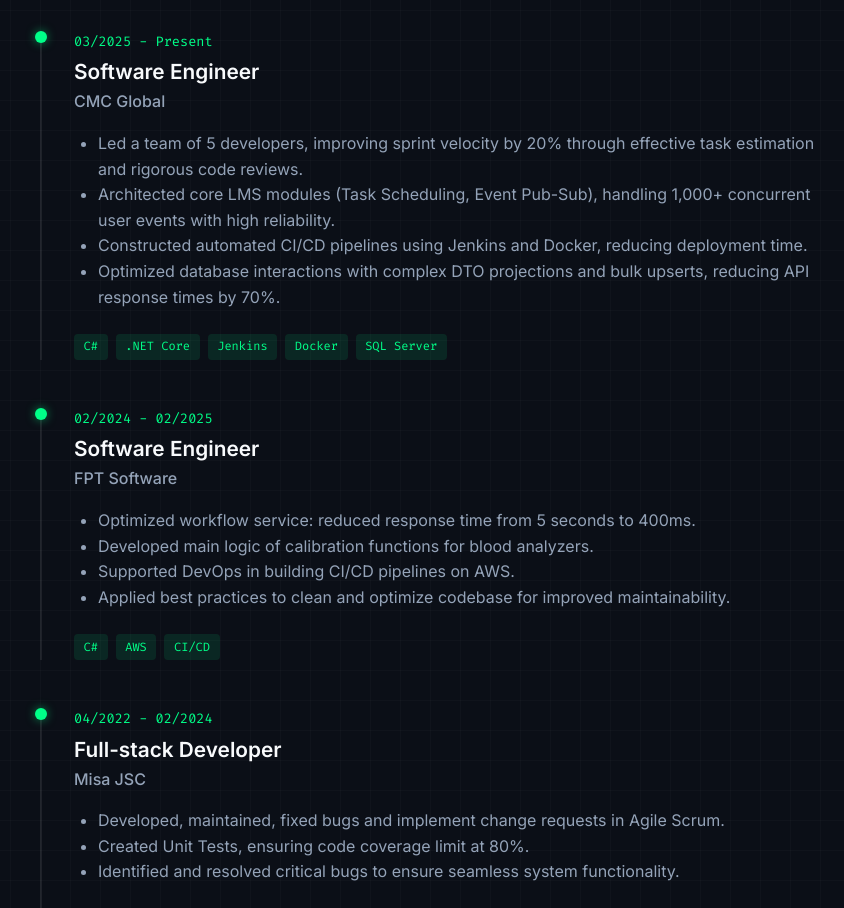
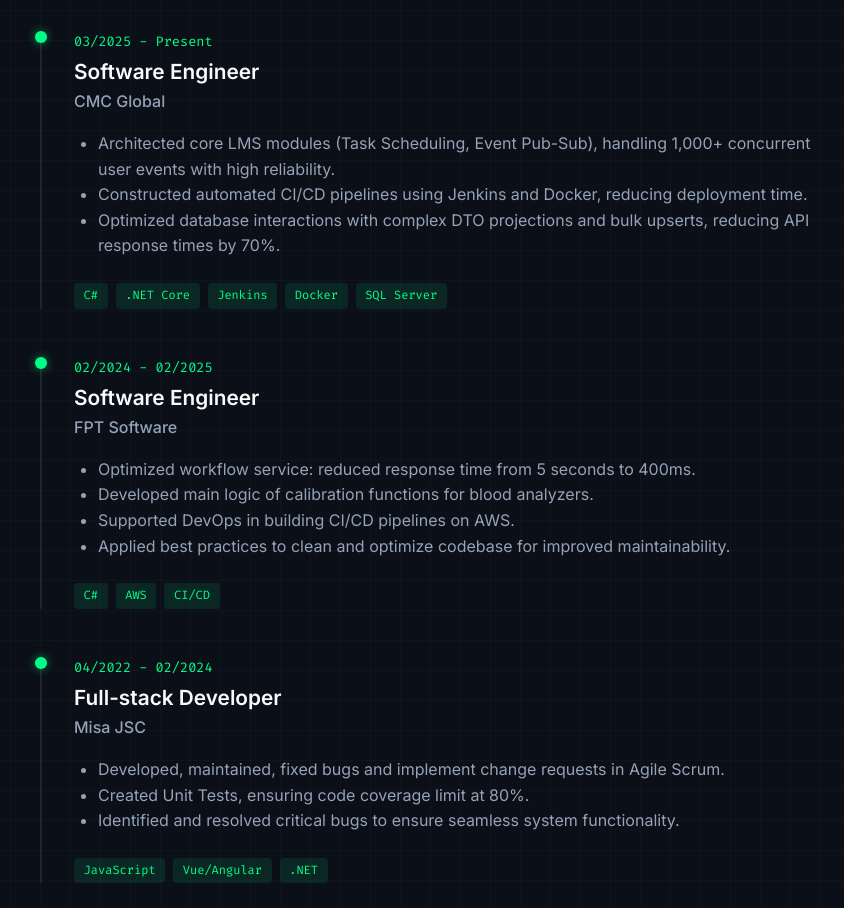
Before and after one commit to vinhspm/vinhspm.github.io, a React (Vite) app: page / in a window 1280 px wide. Shown: the part 1220-2128 px from the top of the page, without its empty margins (200-1044 px from the left). Built offline with nearby package versions, Linux system fonts and the light colour scheme.

Commit message:
feat: create Home page with terminal-style hero section and experience timeline

```diff
--- a/src/pages/Home.jsx
+++ b/src/pages/Home.jsx
@@ -182,7 +182,6 @@
             <h3 className="exp-role">Software Engineer</h3>
             <div className="exp-company">CMC Global</div>
             <ul className="exp-desc" style={{ listStyleType: 'disc', paddingLeft: '1.5rem', marginBottom: '1.5rem' }}>
-              <li>Led a team of 5 developers, improving sprint velocity by 20% through effective task estimation and rigorous code reviews.</li>
               <li>Architected core LMS modules (Task Scheduling, Event Pub-Sub), handling 1,000+ concurrent user events with high reliability.</li>
               <li>Constructed automated CI/CD pipelines using Jenkins and Docker, reducing deployment time.</li>
               <li>Optimized database interactions with complex DTO projections and bulk upserts, reducing API response times by 70%.</li>
```
